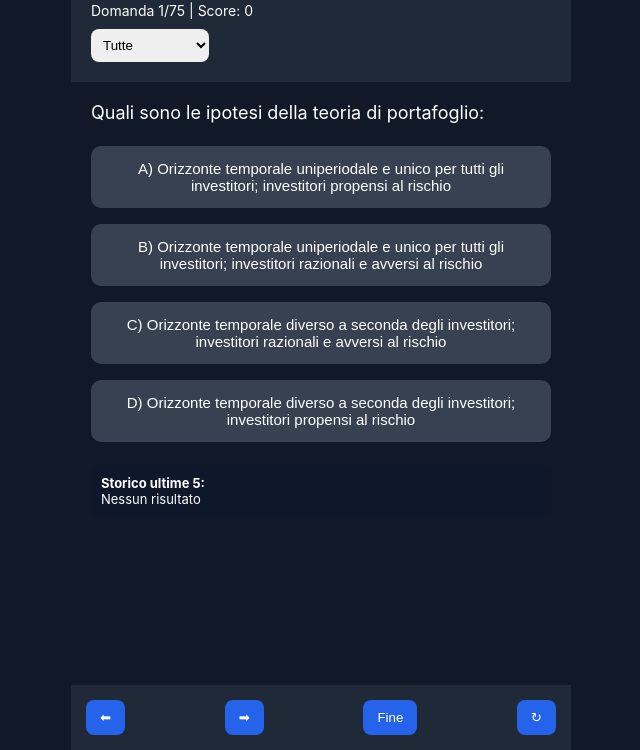
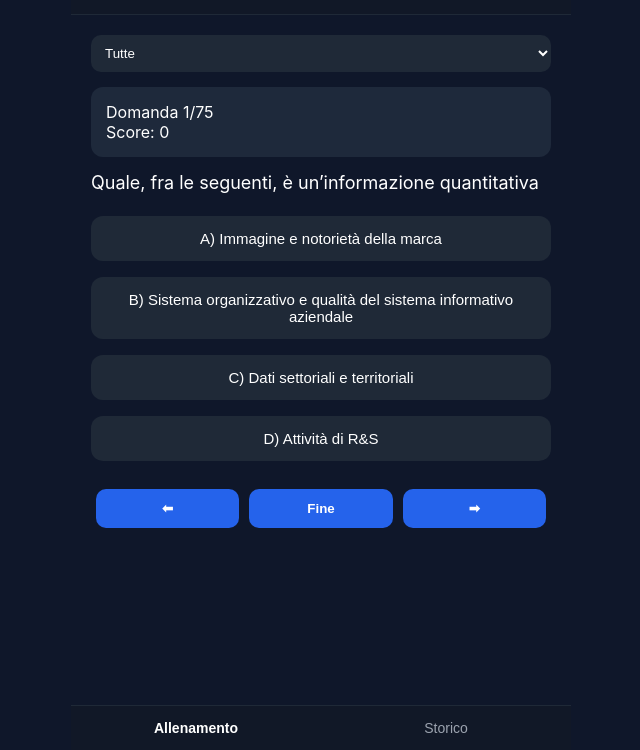
Before and after one commit to Lorenzomazzuca/simulatore-esame, a plain HTML site: page index.html in a window 1280 px wide. Shown: the part 50-800 px from the top of the page, without its empty margins (319-959 px from the left). Drawn offline with Linux system fonts and the light colour scheme.

Commit message:
Update index.html

```diff
--- a/index.html
+++ b/index.html
@@ -2,14 +2,14 @@
 <html lang="it">
 <head>
 <meta charset="UTF-8">
-<meta name="viewport" content="width=device-width, initial-scale=1.0">
+<meta name="viewport" content="width=device-width, initial-scale=1.0, maximum-scale=1">
 <title>Simulatore</title>
 
 <style>
 body{
   margin:0;
   font-family:-apple-system,BlinkMacSystemFont,"Segoe UI",Roboto;
-  background:#111827;
+  background:#0f172a;
   color:white;
 }
 
@@ -21,27 +21,22 @@ body{
   flex-direction:column;
 }
 
-.header{
+header{
   padding:20px;
-  background:#1f2937;
-  position:sticky;
-  top:0;
+  background:#111827;
+  text-align:center;
+  font-size:20px;
+  font-weight:600;
+  border-bottom:1px solid #1f2937;
 }
 
-h1{
-  margin:0;
-  font-size:20px;
+.section{
+  flex:1;
+  padding:20px;
+  overflow-y:auto;
 }
 
-.stats{
-  font-size:14px;
-  margin-top:8px;
-}
-
-.content{
-  padding:20px;
-  flex:1;
-}
+.hidden{ display:none; }
 
 .question{
   font-size:18px;
@@ -52,48 +47,73 @@ h1{
   width:100%;
   padding:14px;
   margin:8px 0;
-  border-radius:10px;
+  border-radius:12px;
   border:none;
   font-size:15px;
-  background:#374151;
+  background:#1f2937;
   color:white;
+  transition:0.2s;
 }
 
-.correct{
-  background:#16a34a !important;
+.answers button:hover{
+  background:#374151;
 }
 
-.wrong{
-  background:#dc2626 !important;
+.correct{ background:#16a34a !important; }
+.wrong{ background:#dc2626 !important; }
+
+.nav-buttons{
+  display:flex;
+  justify-content:space-between;
+  margin-top:20px;
 }
 
-.footer{
-  padding:15px;
-  background:#1f2937;
-  display:flex;
-  justify-content:space-between;
+.nav-buttons button{
+  flex:1;
+  margin:0 5px;
+  padding:12px;
+  border:none;
+  border-radius:10px;
+  background:#2563eb;
+  color:white;
+  font-weight:600;
 }
 
-button.control{
-  padding:10px 14px;
-  border-radius:8px;
+.stats-box{
+  background:#1e293b;
+  padding:15px;
+  border-radius:12px;
+  margin-bottom:15px;
+}
+
+.bottom-nav{
+  display:flex;
+  background:#111827;
+  border-top:1px solid #1f2937;
+}
+
+.bottom-nav button{
+  flex:1;
+  padding:14px;
   border:none;
-  background:#2563eb;
+  background:none;
+  color:#9ca3af;
+  font-size:14px;
+}
+
+.bottom-nav button.active{
   color:white;
+  font-weight:600;
 }
 
 select{
-  margin-top:10px;
-  padding:8px;
-  border-radius:8px;
+  width:100%;
+  padding:10px;
+  border-radius:10px;
   border:none;
-}
-.history{
-  background:#0f172a;
-  padding:10px;
-  font-size:13px;
-  border-radius:8px;
-  margin-top:15px;
+  margin-bottom:15px;
+  background:#1f2937;
+  color:white;
 }
 </style>
 </head>
@@ -102,12 +122,10 @@ select{
 
 <div class="app">
 
-<div class="header">
-  <h1>Simulatore</h1>
-  <div class="stats">
-    Domanda <span id="current">1</span>/<span id="total">0</span> |
-    Score: <span id="score">0</span>
-  </div>
+<header>Simulatore</header>
+
+<!-- ALLENAMENTO -->
+<div class="section" id="trainSection">
 
 <select id="sizeSelect">
   <option value="30">30 domande</option>
@@ -116,24 +134,45 @@ select{
   <option value="100">100 domande</option>
   <option value="all" selected>Tutte</option>
 </select>
+
+<div class="stats-box">
+  Domanda <span id="current">1</span>/<span id="total">0</span><br>
+  Score: <span id="score">0</span>
 </div>
 
-<div class="content">
 <div class="question" id="question">Caricamento...</div>
 <div class="answers" id="answers"></div>
 
-  <div class="history" id="historyBox">
-    <strong>Storico ultime 5:</strong>
-    <div id="history"></div>
-    <div id="average"></div>
-  </div>
+<div class="nav-buttons">
+  <button onclick="prev()">⬅</button>
+  <button onclick="finish()">Fine</button>
+  <button onclick="next()">➡</button>
 </div>
 
-<div class="footer">
-  <button class="control" onclick="prev()">⬅</button>
-  <button class="control" onclick="next()">➡</button>
-  <button class="control" onclick="finish()">Fine</button>
-  <button class="control" onclick="restart()">↻</button>
+</div>
+
+<!-- STORICO -->
+<div class="section hidden" id="historySection">
+
+<div class="stats-box">
+  <strong>Ultime 5 simulazioni</strong>
+  <div id="historyList" style="margin-top:10px;"></div>
+</div>
+
+<div class="stats-box">
+  <strong>Media ultime 5</strong>
+  <div id="averageBox" style="margin-top:10px;"></div>
+</div>
+
+<button style="width:100%;padding:12px;border:none;border-radius:10px;background:#dc2626;color:white;"
+onclick="clearHistory()">Cancella storico</button>
+
+</div>
+
+<!-- BOTTOM NAV -->
+<div class="bottom-nav">
+  <button id="navTrain" class="active" onclick="showTrain()">Allenamento</button>
+  <button id="navHistory" onclick="showHistory()">Storico</button>
 </div>
 
 </div>
@@ -154,15 +193,13 @@ function shuffle(a){
   return a;
 }
 
-function restart(){
+function start(){
   currentPos=0;
   selected={};
 
   let size=document.getElementById("sizeSelect").value;
   let max=quiz.length;
-  if(size!=="all"){
-    max=Math.min(parseInt(size),quiz.length);
-  }
+  if(size!=="all") max=Math.min(parseInt(size),quiz.length);
 
   order=shuffle([...Array(quiz.length).keys()]).slice(0,max);
   render();
@@ -200,7 +237,6 @@ function render(){
   });
 
   updateScore();
-  renderHistory();
 }
 
 function updateScore(){
@@ -244,26 +280,46 @@ function finish(){
 }
 
 function renderHistory(){
-  const h=document.getElementById("history");
-  const avg=document.getElementById("average");
+  const list=document.getElementById("historyList");
+  const avg=document.getElementById("averageBox");
 
   if(history.length===0){
-    h.innerHTML="Nessun risultato";
-    avg.innerHTML="";
+    list.innerHTML="Nessun risultato";
+    avg.innerHTML="-";
     return;
   }
 
-  h.innerHTML=history.map(x=>x+"%").join(" | ");
+  list.innerHTML=history.map(x=>"• "+x+"%").join("<br>");
+  const media=Math.round(history.reduce((a,b)=>a+b,0)/history.length);
+  avg.innerHTML=media+"%";
+}
 
-  const media=Math.round(history.reduce((a,b)=>a+b,0)/history.length);
-  avg.innerHTML="<strong>Media ultime "+history.length+": "+media+"%</strong>";
+function clearHistory(){
+  localStorage.removeItem("history");
+  history=[];
+  renderHistory();
+}
+
+function showTrain(){
+  document.getElementById("trainSection").classList.remove("hidden");
+  document.getElementById("historySection").classList.add("hidden");
+  document.getElementById("navTrain").classList.add("active");
+  document.getElementById("navHistory").classList.remove("active");
+}
+
+function showHistory(){
+  document.getElementById("trainSection").classList.add("hidden");
+  document.getElementById("historySection").classList.remove("hidden");
+  document.getElementById("navHistory").classList.add("active");
+  document.getElementById("navTrain").classList.remove("active");
+  renderHistory();
 }
 
 fetch("questions.json")
   .then(r=>r.json())
   .then(data=>{
     quiz=data;
-    restart();
+    start();
   })
   .catch(()=>{
     document.getElementById("question").textContent="Errore caricamento domande.";
```
Lines whose indentation alone changed are shown as unchanged.
